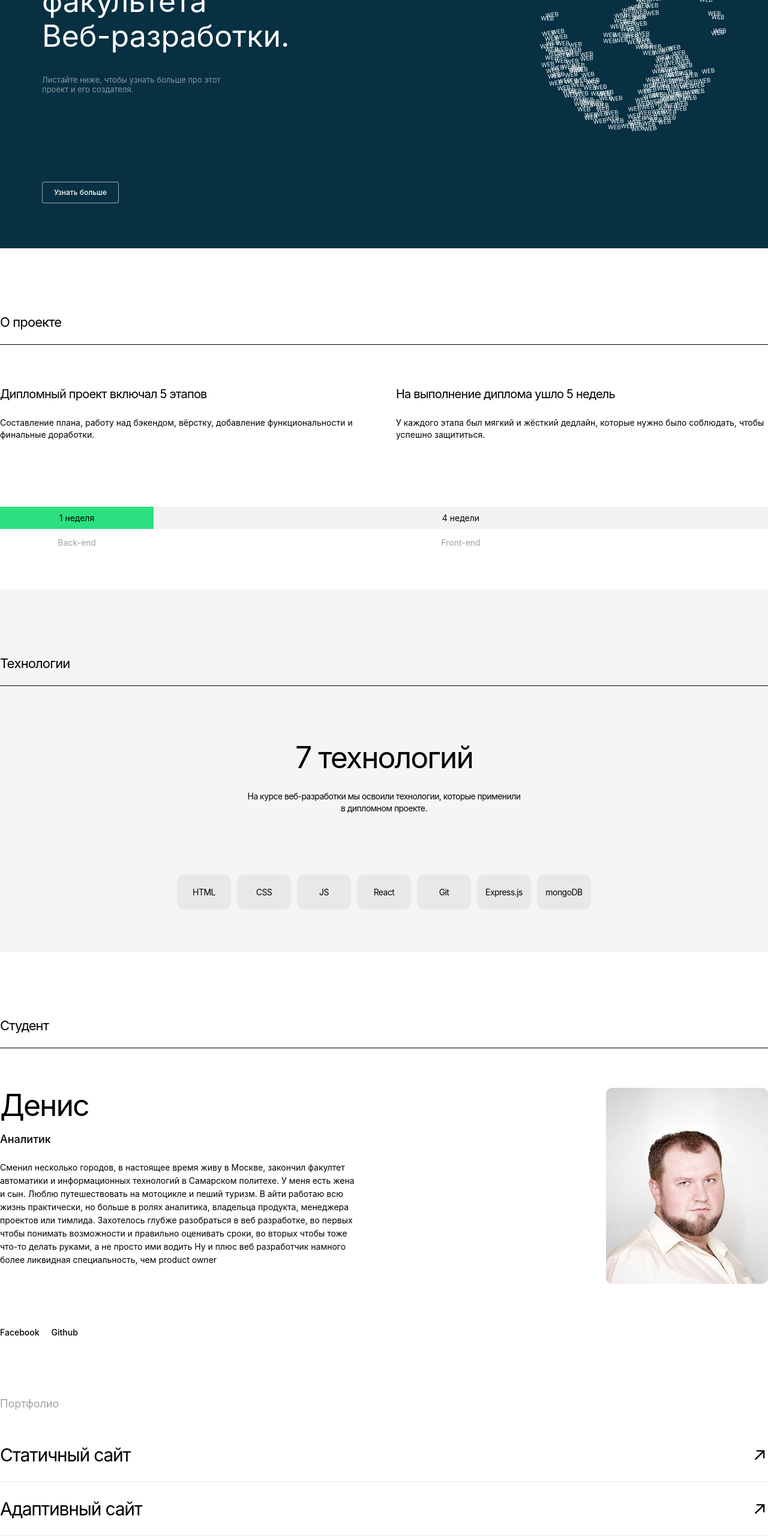
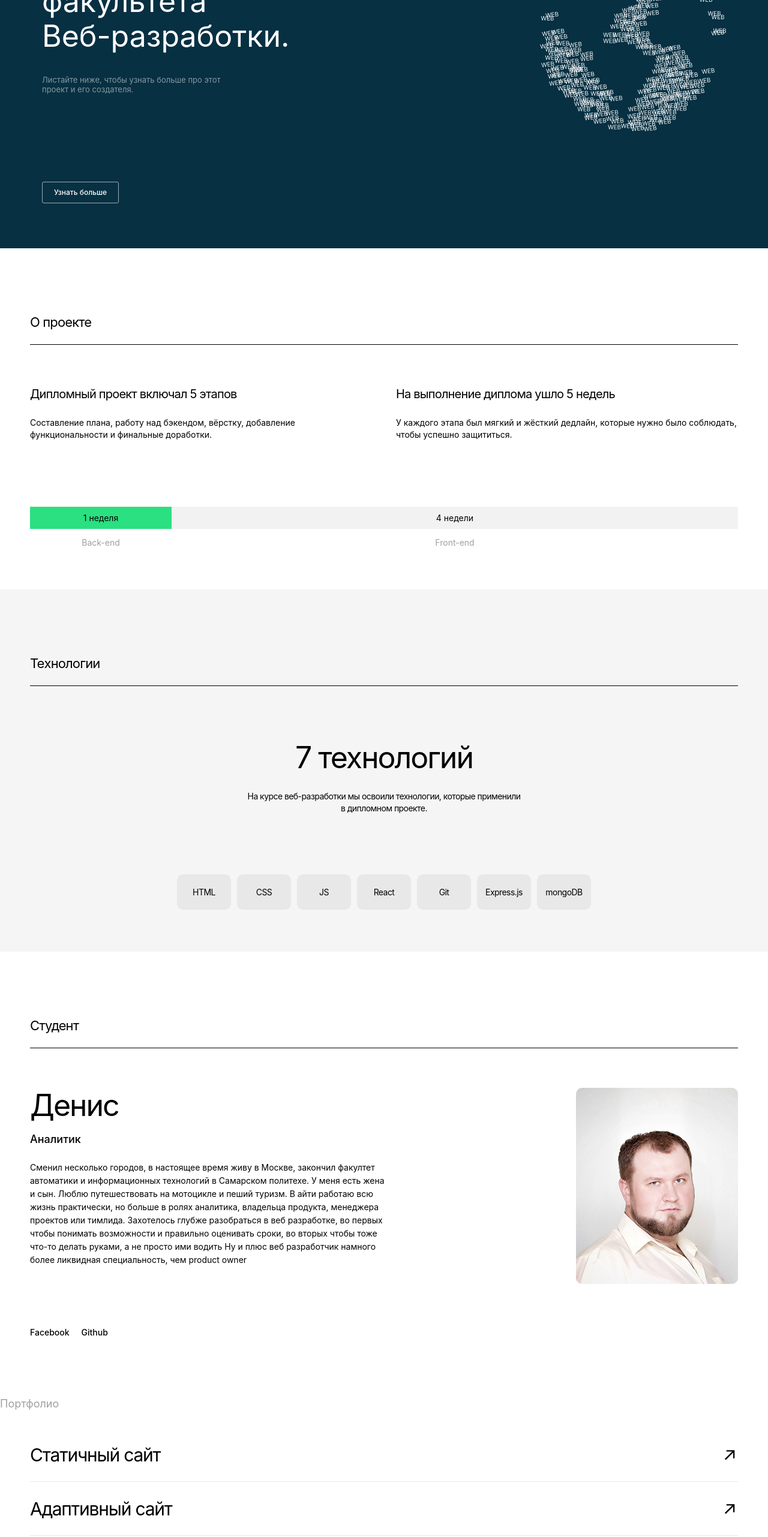
Before and after one commit to dkinavy/movies-explorer-frontend, a React (Create React App) app: page / in a window 1280 px wide. Shown: the part 234-2797 px from the top of the page at 60% size. Built offline with nearby package versions, Linux system fonts and the light colour scheme.

Commit message:
Second try

```diff
--- a/src/components/Main/AboutMe/AboutMe.css
+++ b/src/components/Main/AboutMe/AboutMe.css
@@ -3,11 +3,12 @@
     flex-direction: row;
     justify-content: space-between;
 
-    margin: 66px 0 100px;
+    margin: 66px 50px 100px;
   }
   .about-me__name {
     margin: 0;
-
+    margin-left: 50px;
+    margin-right: 50px;
     padding: 110px 0 23px;
 
     letter-spacing: -0.04em;
--- a/src/components/Main/AboutProject/AboutProject.css
+++ b/src/components/Main/AboutProject/AboutProject.css
@@ -8,7 +8,8 @@
     flex-direction: row;
 
     margin: 70px 0 0;
-
+    margin-left: 50px;
+    margin-right: 50px;
   }
 
   .about-project__description {
@@ -28,7 +29,8 @@
   }
   .about-project__name {
     margin: 0;
-
+    margin-left: 50px;
+    margin-right: 50px;
     padding: 110px 0 23px;
 
     letter-spacing: -0.04em;
@@ -70,6 +72,8 @@
 
   .about-project__timelines {
     margin: 110px 0 0;
+    margin-left: 50px;
+    margin-right: 50px;
     padding: 0;
   }
 
--- a/src/components/Main/Portfolio/Portfolio.css
+++ b/src/components/Main/Portfolio/Portfolio.css
@@ -15,7 +15,7 @@
   }
 
   .portfolio__sites {
-    margin: 50px 0 0;
+    margin: 50px 50px 0;
     padding: 0;
   }
 
@@ -76,7 +76,9 @@
 
   @media (max-width: 320px) {
     .portfolio__sites {
-      margin-top: 40px;
+
+      margin: 50px 18px 0;
+
     }
 
     .portfolio__title {
--- a/src/components/Main/Techs/Techs.css
+++ b/src/components/Main/Techs/Techs.css
@@ -3,12 +3,16 @@
     align-items: center;
     flex-direction: column;
     background: #f5f5f5;
-    padding-bottom: 70px;
+
+    padding: 0px 50px 70px;
+
   }
 
   .techs__name{
     margin: 0;
+
     width:  100%;
+
     padding: 110px 0 23px;
 
     letter-spacing: -0.04em;
--- a/src/components/Movies/MovieCard/MovieCard.css
+++ b/src/components/Movies/MovieCard/MovieCard.css
@@ -110,6 +110,13 @@
     background: center/contain no-repeat  url('../../../images/save-delete.svg');
   }
 
+  .movies__button-dislike {
+    width: 19px;
+    height: 19px;
+
+    background: center/contain no-repeat  url('../../../images/save-unlike.svg');
+  }
+
   /* @media (max-width: 768px) {
     .movies__item {
       grid-auto-rows: min-content min-content 190px;
--- a/src/components/Movies/MovieCard/MovieCard.js
+++ b/src/components/Movies/MovieCard/MovieCard.js
@@ -4,7 +4,7 @@ import React from 'react';
 
 const MoviesCard = ({
     movie: {
-        saved, url, image, title, alt, duration,
+        saved, url, image, title, alt, duration, disliked
     },
 }) => (
     <li className="movies__item">
@@ -28,6 +28,8 @@ const MoviesCard = ({
             aria-label={!saved ? 'Сохранить фильм' : 'Удалить из сохраненных'}
             className={`movies__button-favorite
             ${saved ? 'movies__button-favorite_delete' : ''}
+            ${disliked ? 'movies__button-dislike' : ''}
+
             `}
         />
 
--- a/src/components/Movies/Movies.js
+++ b/src/components/Movies/Movies.js
@@ -19,10 +19,14 @@ const Movies = ({ saved }) => {
             duration: '1h 42m',
         };
 
+
         const moviesArray = [];
         for (let i = 1; i <= 12; i += 1) {
-            moviesArray.push({ ...data, id: i });
+            if (i === 1) moviesArray.push({ disliked: true, ...data, id: i });
+            else { moviesArray.push({ ...data, id: i }); }
+
         }
+
         setMovies(moviesArray);
     }, [saved]);
 
@@ -46,10 +50,12 @@ const Movies = ({ saved }) => {
 
 Movies.propTypes = {
     saved: PropTypes.bool,
+    disliked: PropTypes.bool,
 };
 
 Movies.defaultProps = {
     saved: false,
+    disliked: false,
 };
 
 export default Movies;
--- a/src/components/Movies/Search/Search.css
+++ b/src/components/Movies/Search/Search.css
@@ -44,6 +44,16 @@
     font-style: normal;
     line-height: 34px;
   }
+
+  /* Не могу понять почему не срабатывает перекрашивание.
+  Если вместо формы поменять свойства кнопки, например,
+  то все работает, а если вот так менять цвет бордерботтома - то тишина */
+  .search-form__input:focus ~.search-form__form{
+    border-bottom: 1px solid #3456F3;
+
+  }
+
+
 
 
 
--- a/src/components/Movies/Search/Search.js
+++ b/src/components/Movies/Search/Search.js
@@ -14,6 +14,7 @@ const SearchForm = () => (
                     minLength="1"
                     maxLength="100"
                     size="1"
+                    required
                 />
                 <button
                     type="button"
```
